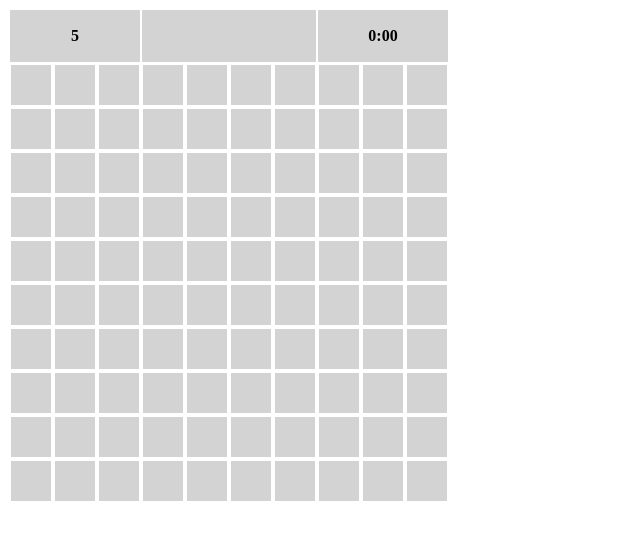
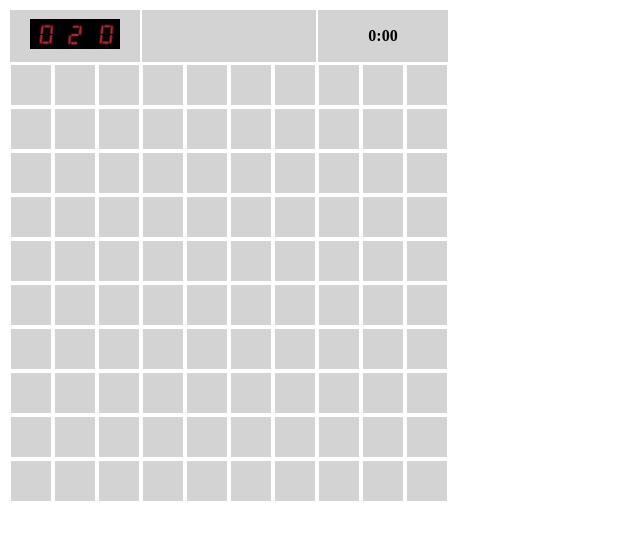
Before and after one commit to strahlistvan/minesweeper, a plain HTML site: page index.html in a window 1280 px wide. Shown: the whole page, without its empty margins (0-640 px from the left). Drawn offline with Linux system fonts and the light colour scheme.

Commit message:
Customize mine counter

```diff
--- a/index.html
+++ b/index.html
@@ -10,6 +10,7 @@
 	</div>
 
    <script src="minesweeperbutton.js"> </script>
+   <script src="scorecounter.js"> </script>
    <script src="minesweeper.js"> </script>
   </body>
 </html>
--- a/minesweeper.js
+++ b/minesweeper.js
@@ -1,6 +1,6 @@
 var msRows = 10;
 var msColumns = 10;
-var mineCount = 5;
+var mineCount = 20;
 var targetDiv = null;
 
 window.oncontextmenu = function() {
@@ -318,7 +318,9 @@ var MineSweeper = {
 		var thScore = document.createElement("th");
 		thScore.id = "scoreboard";
 		thScore.colSpan = Math.floor(msColumns/3);
-		thScore.innerHTML = MineSweeper.remainingMines;
+		var mineDiv = ScoreCounter.getScoreDivElement(MineSweeper.remainingMines);
+		thScore.appendChild(mineDiv);
+
 
 		var thSun = document.createElement("th");
 		thSun.id = "sunhead";
--- /dev/null
+++ b/scorecounter.js
@@ -0,0 +1,39 @@
+var ScoreCounter =
+{
+	targetDiv	 : null,
+	currentScore : 0,
+	self		 : this,
+
+	getScoreDivElement : function(scoreParam)
+	{
+		var counterDiv = document.createElement("div");
+		counterDiv.id = "counter";
+
+		var num1 = Math.floor(scoreParam%1000/100);
+		var num1Img = document.createElement("img");
+		num1Img.src = "Images/score/"+num1+".bmp";
+		num1Img.style.width = "30px";
+		num1Img.style.height = "30px";
+
+		var num2 = Math.floor(scoreParam%100/10);
+		var num2Img = document.createElement("img");
+		num2Img.src = "Images/score/"+num2+".bmp";
+		num2Img.style.width = "30px";
+		num2Img.style.height = "30px";
+
+		var num3 = scoreParam%10;
+		var num3Img = document.createElement("img");
+		num3Img.src = "Images/score/"+num3+".bmp";
+		num3Img.style.width = "30px";
+		num3Img.style.height = "30px";
+
+		counterDiv.appendChild(num1Img);
+		counterDiv.appendChild(num2Img);
+		counterDiv.appendChild(num3Img);
+
+		return counterDiv;
+	}
+
+
+
+}
```
